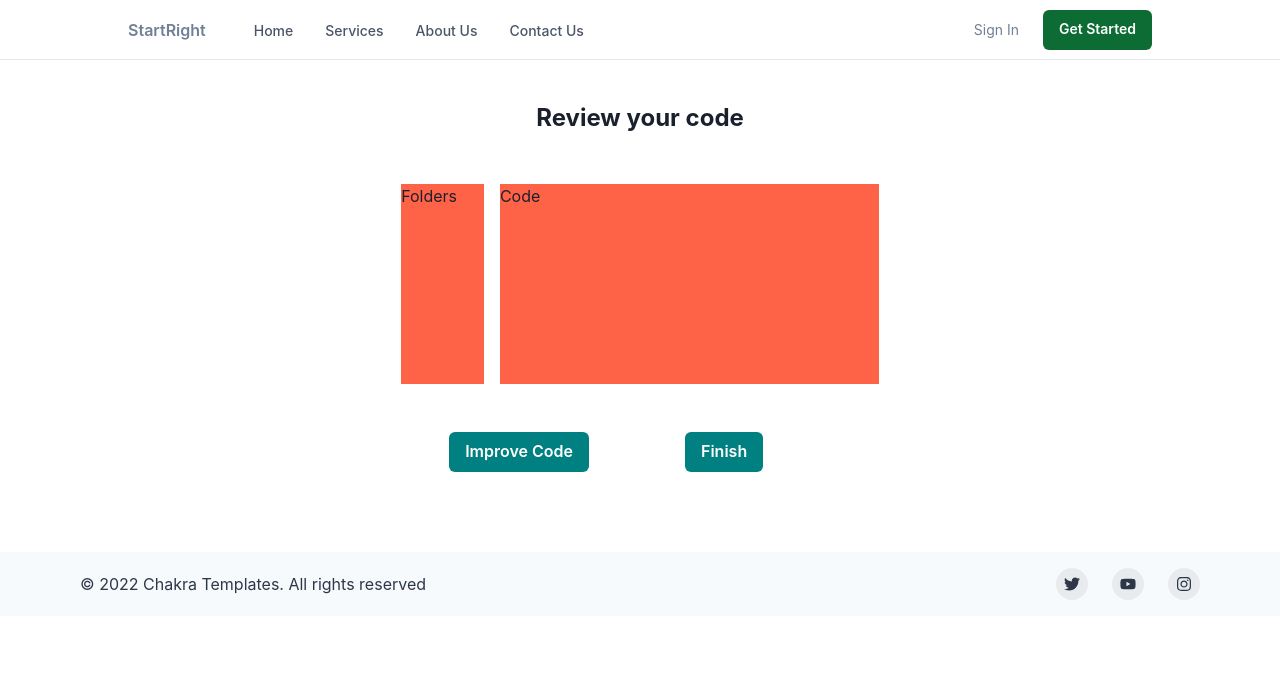
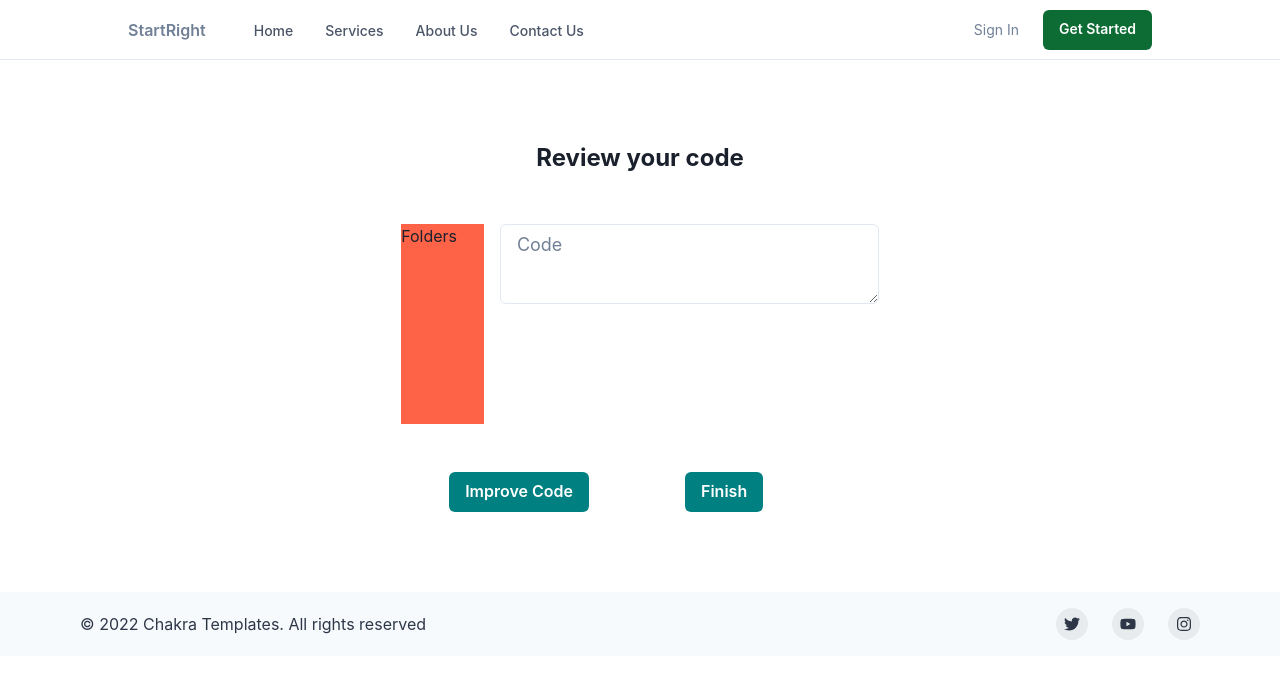
Before and after one commit to prigii/start-right-clone, a Next.js app: page /appreview in a window 1280 px wide. Shown: the top 678 px of the page. Built offline with nearby package versions, Linux system fonts and the light colour scheme.

Commit message:
edited some files

```diff
--- a/components/AppReview.tsx
+++ b/components/AppReview.tsx
@@ -1,20 +1,34 @@
-import { Container, Grid, GridItem, Text, Button } from '@chakra-ui/react'
+import { Container, Grid, GridItem, Text, Button, VStack, Textarea } from '@chakra-ui/react'
 import React from 'react'
 
 export default function AppReview() {
   return (
-    <Container>
+    <VStack
+    //mx={'auto'}
+    mt={'10'}
+    w={'full'}
+    //w={{ base: "90%", md: 500, lg: "full"}}
+    justifyContent={'center'}
+    //bg={useColorModeValue("gray.50", "gray.800")}
+
+  >
+    <Container >
       <Text align={'center'} fontSize={'x-large'} fontWeight={'bold'} mt={'10'}>Review your code</Text>
       <Grid templateColumns='repeat(5, 1fr)' templateRows='repeat(2, 1fr)' gap={'4'} h={'200'} m={'12'}>
         <GridItem rowSpan={2} colSpan={1} bg={'tomato'}>
           <Text>Folders</Text>
         </GridItem>
-        <GridItem colSpan={4} rowSpan={2} bg={'tomato'} >
-          <Text>Code</Text>
+        <GridItem colSpan={4} rowSpan={2} bg={'white'} >
+        <Textarea
+          placeholder='Code'
+          size='lg'
+
+        />
         </GridItem>
       </Grid>
       <Button as={'a'} href='/services' bg={'teal'} color={'white'} mb={'20'}  mx={'24'}>Improve Code</Button>
       <Button as={'a'} href='/finish' bg={'teal'} color={'white'} mb={'20'}>Finish</Button>
     </Container>
+    </VStack>
   )
 }
--- a/components/Done.tsx
+++ b/components/Done.tsx
@@ -36,12 +36,12 @@ export default function Done() {
          onOpen()
          }}
          color={'white'} bg={'telegram.800'}
-         mx={'100'}>Leave Feedback</Button>
+         justifyItems={'center'}>Leave Feedback</Button>
 
       <Modal isOpen={isOpen} onClose={onClose}>
         {overlay}
         <ModalContent>
-          <ModalHeader alignContent={'center'}>Leave us some feedback</ModalHeader>
+          <ModalHeader textAlign={'center'}>Leave us some feedback</ModalHeader>
           <ModalCloseButton />
           <ModalBody>
             <Text mb={'4'}>What did you think of the experience in using StartRight?</Text>
```
Also changed, not shown: components/AppProcessing.tsx (+14 -5 lines), components/TechStack.tsx (+14 -5 lines).
